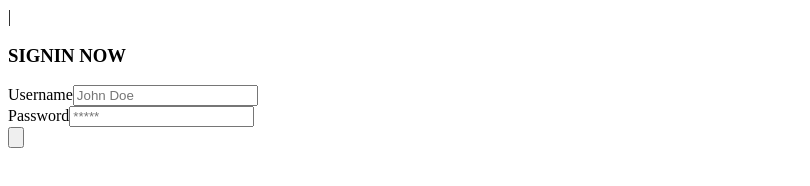
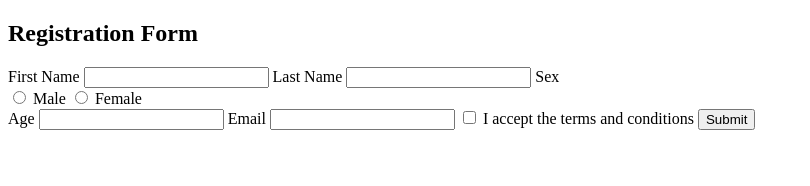
Before and after one commit to eyakwenick/practice, a plain HTML site: page index.html in a window 1280 px wide. Shown: the whole page, without its empty margins (0-810 px from the left). Drawn offline with Linux system fonts and the light colour scheme.

Commit message:
newly updated index.html file

```diff
--- a/index.html
+++ b/index.html
@@ -1,19 +1,43 @@
-|<!DOCTYPE html>
+<!DOCTYPE html>
 <html lang="en">
 <head>
     <meta charset="UTF-8">
     <meta name="viewport" content="width=device-width, initial-scale=1.0">
-    <title>practice</title>
+    <title>Registration Form</title>
+    <link rel="stylesheet" href="style.css">
 </head>
 <body>
-    <div>
-        <form action="">
-            <h3>SIGNIN NOW</h3>
-            <label for="">Username</label><input type="text" name="username" placeholder="John Doe" id="username"><br>
-            <label for="">Password</label><input type="password" name="password" placeholder="*****" id="password"><br>
-            <input type="submit" value="" id="btn">
+    <div class="form-container">
+        <h2>Registration Form</h2>
+        <form action="#" method="#">
+            <label for="firstName">First Name</label>
+            <input type="text" id="firstName" name="firstName" required>
+
+            <label for="lastName">Last Name</label>
+            <input type="text" id="lastName" name="lastName" required>
+
+            <label>Sex</label>
+            <div class="sex-options">
+                <label>
+                    <input type="radio" name="sex" value="male" required> Male
+                </label>
+                <label>
+                    <input type="radio" name="sex" value="female" required> Female
+                </label>
+            </div>
+
+            <label for="age">Age</label>
+            <input type="number" id="age" name="age" required>
+
+            <label for="email">Email</label>
+            <input type="email" id="email" name="email" required>
+
+            <label>
+                <input type="checkbox" name="terms" required> I accept the terms and conditions
+            </label>
+
+            <button type="submit" class="submit-btn">Submit</button>
         </form>
     </div>
 </body>
-
 </html>
```
